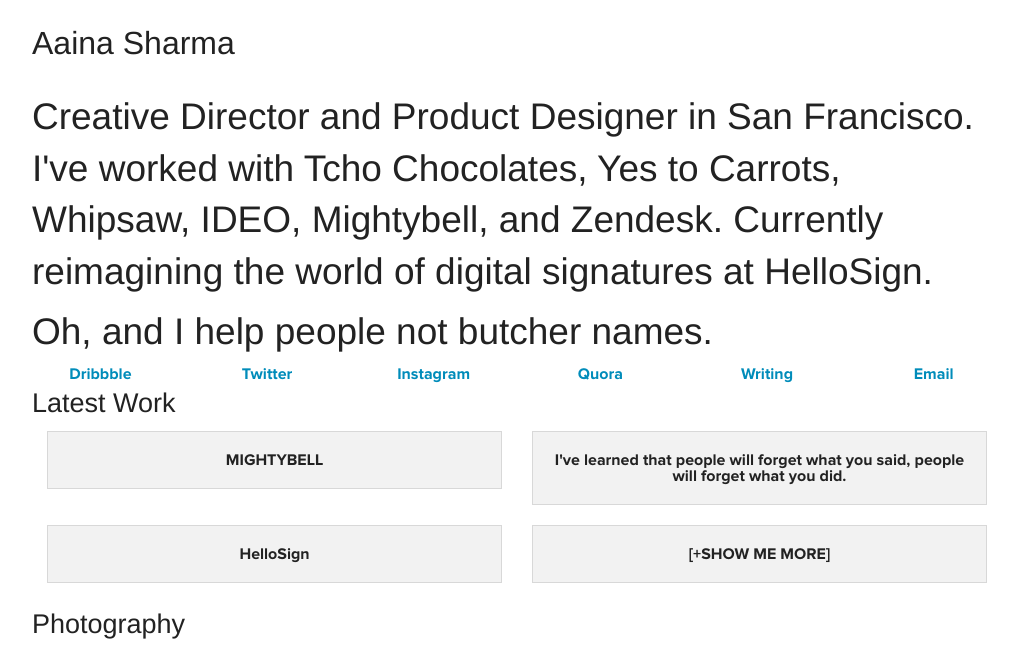
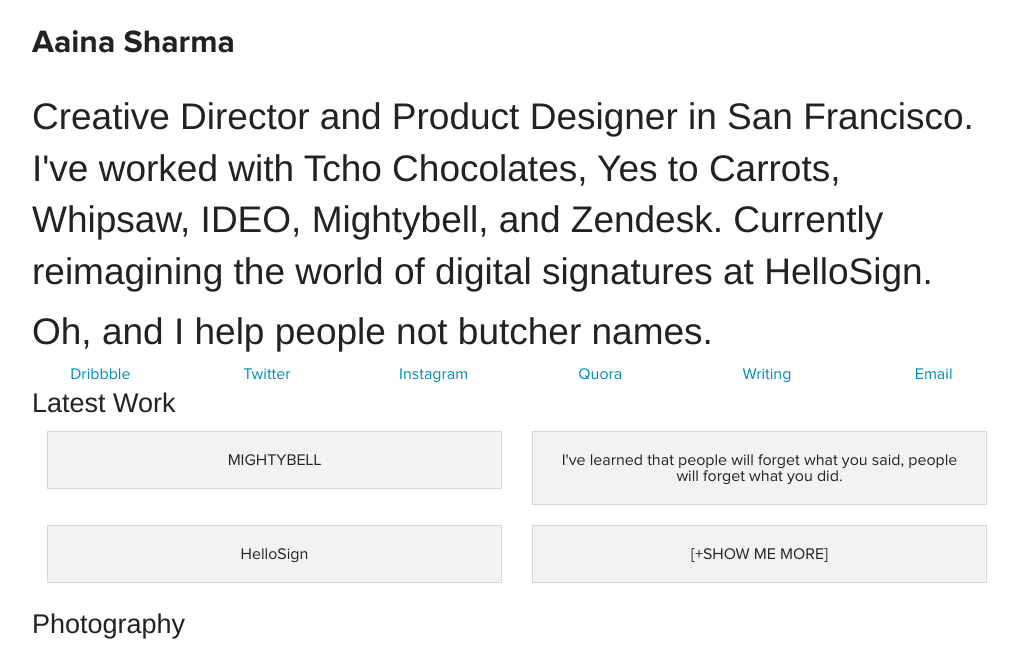
Before and after one commit to aaina/aaina, a PHP site: page / in a window 1280 px wide. Shown: the top 649 px of the page, without its empty margins (123-1141 px from the left). Run offline with PHP 8.4, Linux system fonts and the light colour scheme.

Commit message:
Adjust font size and add main-container

```diff
--- a/css/style.css
+++ b/css/style.css
@@ -10,5 +10,9 @@
     background: white;
 }
 div.main-container {
+    font-family: "Proxima Nova Reg", Helvetica, sans-serif;
+    padding-top: 100px 10%;
+}
+div.main-container h1 {
     font-family: "Proxima Nova Bold", Helvetica, sans-serif;
 }
```
